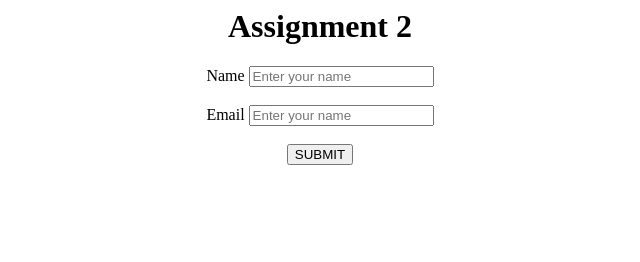
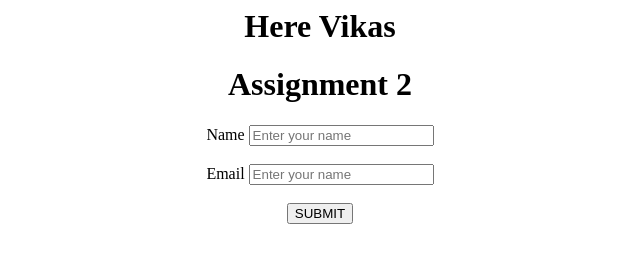
Before and after one commit to SarabjeetHP/git_tutorial, a website: page index.html in a window 1280 px wide. Shown: the whole page, without its empty margins (320-960 px from the left). Drawn offline with nearby package versions, Linux system fonts and the light colour scheme.

Commit message:
Your commit message

```diff
--- a/index.html
+++ b/index.html
@@ -4,6 +4,9 @@
   </head>
   <body>
     <center>
+
+      <h1>Here Vikas</h1>
+
       <h1>Assignment 2</h1>
       <form id="form">
         <div class="fields">
```
